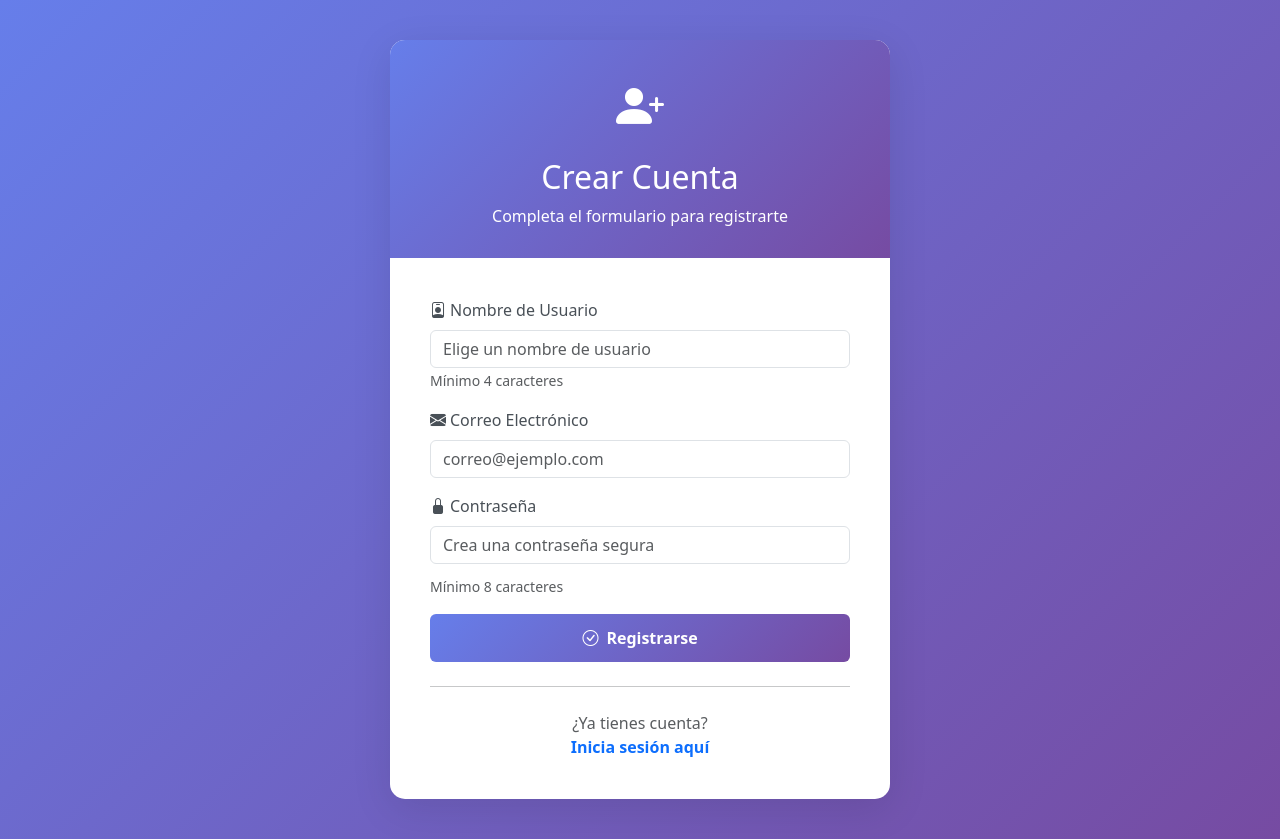
After one commit to Tommas138/TP-Final-PWD, a PHP site: page /VISTA/registrarUsuario.php in a window 1280 px wide. The commit adds this page. Run offline with PHP 8.4, Linux system fonts and the light colour scheme.

Commit message:
añadido index.php, insertarUsuario, home.php, y utils

```diff
--- /dev/null
+++ b/VISTA/registrarUsuario.php
@@ -0,0 +1,127 @@
+<!DOCTYPE html>
+<html lang="es">
+<head>
+    <meta charset="UTF-8">
+    <meta name="viewport" content="width=device-width, initial-scale=1.0">
+    <title>Registro de Usuario</title>
+    <link href="https://cdn.jsdelivr.net/npm/bootstrap@5.3.2/dist/css/bootstrap.min.css" rel="stylesheet">
+    <link rel="stylesheet" href="https://cdn.jsdelivr.net/npm/bootstrap-icons@1.11.1/font/bootstrap-icons.css">
+    <style>
+        body {
+            background: linear-gradient(135deg, #667eea 0%, #764ba2 100%);
+            min-height: 100vh;
+            display: flex;
+            align-items: center;
+            justify-content: center;
+            padding: 20px 0;
+        }
+        .registro-container {
+            background: white;
+            border-radius: 15px;
+            box-shadow: 0 10px 40px rgba(0, 0, 0, 0.1);
+            overflow: hidden;
+            max-width: 500px;
+            width: 100%;
+            margin: 20px;
+        }
+        .registro-header {
+            background: linear-gradient(135deg, #667eea 0%, #764ba2 100%);
+            color: white;
+            padding: 30px;
+            text-align: center;
+        }
+        .registro-body {
+            padding: 40px;
+        }
+        .form-control:focus {
+            border-color: #667eea;
+            box-shadow: 0 0 0 0.2rem rgba(102, 126, 234, 0.25);
+        }
+        .form-select:focus {
+            border-color: #667eea;
+            box-shadow: 0 0 0 0.2rem rgba(102, 126, 234, 0.25);
+        }
+        .btn-registro {
+            background: linear-gradient(135deg, #667eea 0%, #764ba2 100%);
+            border: none;
+            padding: 12px;
+            font-weight: 600;
+            transition: transform 0.2s;
+            color: white;
+        }
+        .btn-registro:hover {
+            transform: translateY(-2px);
+            box-shadow: 0 5px 15px rgba(102, 126, 234, 0.4);
+            color: white;
+        }
+        .password-strength {
+            height: 5px;
+            border-radius: 3px;
+            margin-top: 5px;
+            transition: all 0.3s;
+        }
+        .strength-weak { background: #dc3545; width: 33%; }
+        .strength-medium { background: #ffc107; width: 66%; }
+        .strength-strong { background: #28a745; width: 100%; }
+        .form-label {
+            font-weight: 500;
+            color: #495057;
+        }
+        .input-group-text {
+            background: white;
+            border-right: none;
+        }
+        .form-control.with-icon {
+            border-left: none;
+        }
+    </style>
+</head>
+<body>
+    <div class="registro-container">
+        <div class="registro-header">
+            <i class="bi bi-person-plus-fill" style="font-size: 3rem;"></i>
+            <h2 class="mt-3 mb-0">Crear Cuenta</h2>
+            <p class="mb-0 mt-2">Completa el formulario para registrarte</p>
+        </div>
+        <div class="registro-body">
+            <form id="registroForm" action="./ACCION/insertarUsuario.php" method="POST">
+                <div class="mb-3">
+                    <label for="usuario" class="form-label">
+                        <i class="bi bi-person-badge me-1"></i>Nombre de Usuario
+                    </label>
+                    <input type="text" class="form-control" id="usuario" name="usnombre"
+                           placeholder="Elige un nombre de usuario" required>
+                    <small class="form-text text-muted">Mínimo 4 caracteres</small>
+                </div>
+
+                <div class="mb-3">
+                    <label for="email" class="form-label">
+                        <i class="bi bi-envelope-fill me-1"></i>Correo Electrónico
+                    </label>
+                    <input type="email" class="form-control" id="email" name="usmail"
+                           placeholder="correo@ejemplo.com" required>
+                </div>
+                <div class="mb-3">
+                    <label for="password" class="form-label">
+                        <i class="bi bi-lock-fill me-1"></i>Contraseña
+                    </label>
+                    <input type="password" class="form-control" id="password" name="uspass"
+                           placeholder="Crea una contraseña segura" required>
+                    <div id="passwordStrength" class="password-strength"></div>
+                    <small class="form-text text-muted">Mínimo 8 caracteres</small>
+                </div>
+                <button type="submit" class="btn btn-registro w-100">
+                    <i class="bi bi-check-circle me-2"></i>Registrarse
+                </button>
+            </form>
+            <hr class="my-4">
+            <div class="text-center">
+                <p class="text-muted mb-0">¿Ya tienes cuenta?</p>
+                <a href="#" class="text-decoration-none fw-bold">Inicia sesión aquí</a>
+            </div>
+        </div>
+    </div>
+
+    <script src="https://cdn.jsdelivr.net/npm/bootstrap@5.3.2/dist/js/bootstrap.bundle.min.js"></script>
+</body>
+</html>
--- a/bdcarritocompras.sql
+++ b/bdcarritocompras.sql
@@ -150,7 +150,7 @@ CREATE TABLE `rol` (
 --
 
 CREATE TABLE `usuario` (
-  `idusuario` bigint(20) NOT NULL AUTO_INCREMENT,
+  `idusuario` bigint(20) NOT NULL,
   `usnombre` varchar(50) NOT NULL,
   `uspass` int(11) NOT NULL,
   `usmail` varchar(50) NOT NULL,
--- a/index.php
+++ b/index.php
@@ -9,7 +9,6 @@
     <link rel="stylesheet" href="./VISTA/ACCION/ESTRUCTURA/styles.css">
 </head>
 <body>
-
     <div class="login-container">
         <div class="login-header">
             <i class="bi bi-person-circle" style="font-size: 3rem;"></i>
@@ -53,7 +52,7 @@
 
             <div class="text-center">
                 <p class="text-muted mb-0">¿No tienes cuenta?</p>
-                <a href="#" class="text-decoration-none fw-bold">Regístrate aquí</a>
+                <a href="./VISTA/ACCION/registrarUsuario.php" class="text-decoration-none fw-bold">Regístrate aquí</a>
             </div>
         </div>
     </div>
```
Also changed, not shown: CONTROL/AbmUsuario.php (+7 -3 lines), MODELO/Usuario.php (+6 -3 lines), UTILS/funciones.php (added, +76 -0 lines), VISTA/ACCION/insertarUsuario.php (added, +16 -0 lines), VISTA/home.php (added, +19 -0 lines).
